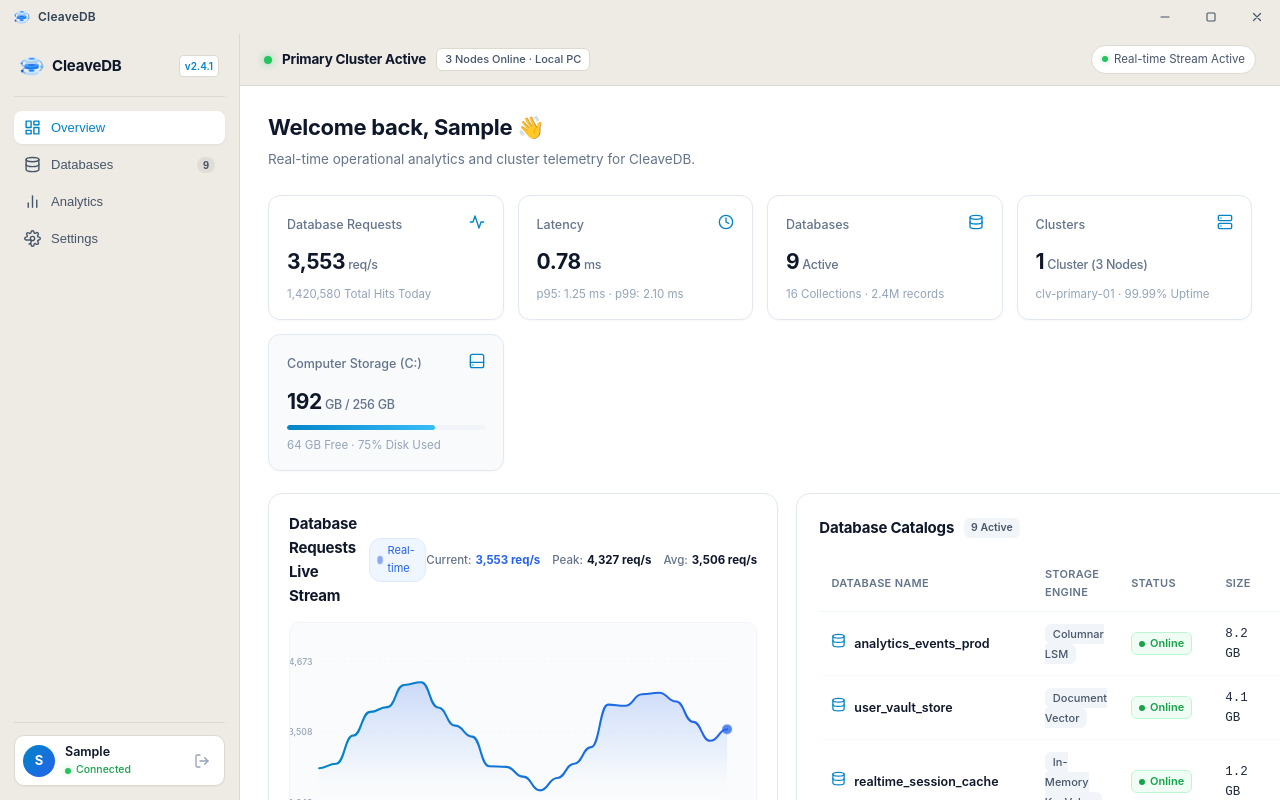
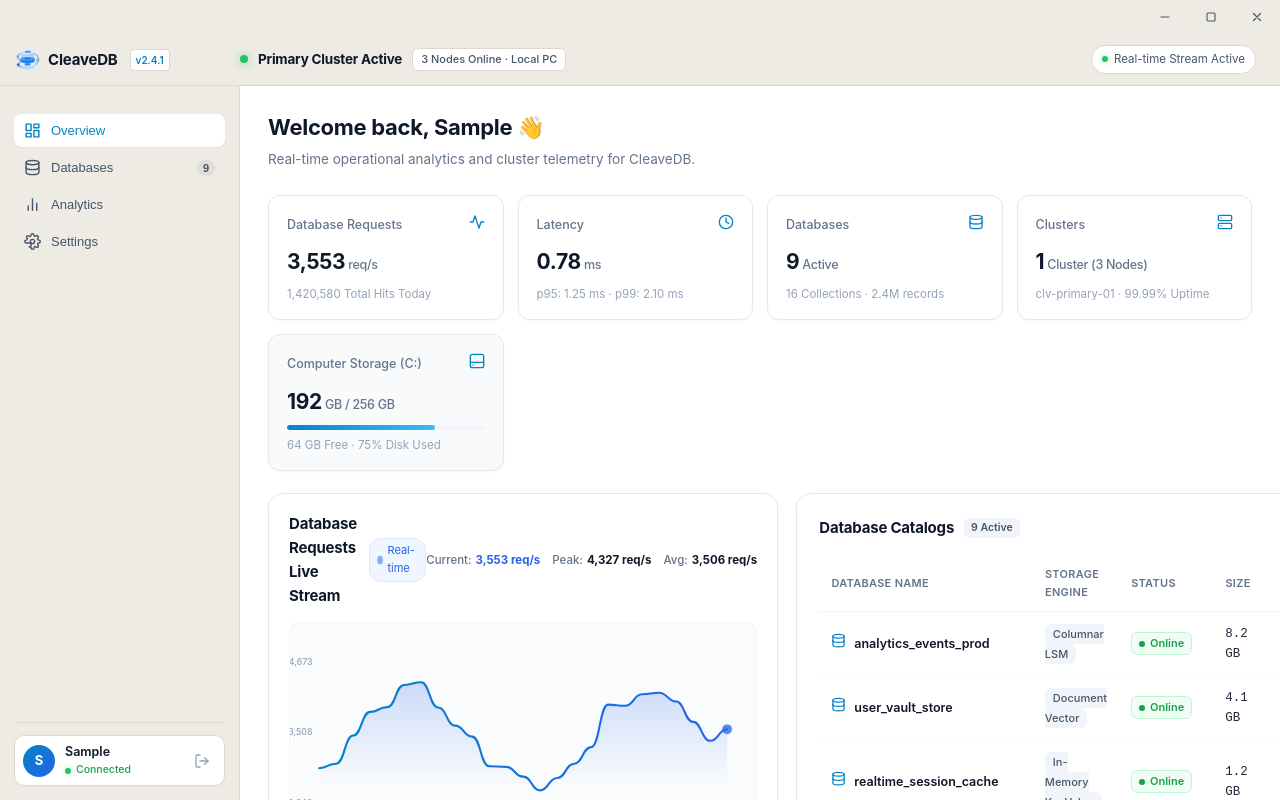
Before and after one commit to Tribrix23/cleave-gui, a React (Vite) app in the folder src/renderer/: page / in a window 1280 px wide. Both pictures are taken after typing "Sample", "Sample123" into the empty fields and a click on the button "Sign in". Built offline with nearby package versions, Linux system fonts and the light colour scheme.

Commit message:
feat: unify top header to remove sticking out vertical line, and remove titlebar logo/text after login

```diff
--- a/src/renderer/src/assets/main.css
+++ b/src/renderer/src/assets/main.css
@@ -748,9 +748,10 @@ body {
 
 .dashboard-container {
   display: flex;
+  flex-direction: column;
   width: 100%;
   height: 100%;
-  background-color: #ffffff;
+  background-color: #EEEBE5;
   animation: dashboardFadeIn 350ms cubic-bezier(0.16, 1, 0.3, 1) forwards;
 }
 
@@ -765,6 +766,15 @@ body {
   }
 }
 
+/* Main Workspace below unified header */
+.dashboard-workspace {
+  display: flex;
+  flex: 1;
+  height: calc(100% - 52px);
+  overflow: hidden;
+  background-color: #ffffff;
+}
+
 /* Sidebar - Isabelline #EEEBE5 */
 .dashboard-sidebar {
   width: 240px;
@@ -775,17 +785,9 @@ body {
   display: flex;
   flex-direction: column;
   justify-content: space-between;
-  padding: 16px 14px 14px;
+  padding: 14px 14px 14px;
   box-sizing: border-box;
   transition: background-color 280ms ease, border-color 280ms ease;
-}
-
-.sidebar-brand {
-  display: flex;
-  align-items: center;
-  justify-content: space-between;
-  padding: 4px 6px 18px;
-  border-bottom: 1px solid #ded9cf;
 }
 
 .sidebar-logo-group {
@@ -960,7 +962,7 @@ body {
   background-color: #ffffff;
 }
 
-/* Top Header - Isabelline #EEEBE5 */
+/* Unified Top Header - Isabelline #EEEBE5 */
 .dashboard-top-header {
   height: 52px;
   min-height: 52px;
@@ -968,9 +970,26 @@ body {
   display: flex;
   align-items: center;
   justify-content: space-between;
-  padding: 0 24px;
+  padding: 0 24px 0 16px;
   background-color: #EEEBE5;
+  box-sizing: border-box;
+  flex-shrink: 0;
   transition: background-color 280ms ease, border-color 280ms ease;
+}
+
+.header-brand-section {
+  display: flex;
+  align-items: center;
+  gap: 12px;
+  width: 224px;
+  min-width: 224px;
+}
+
+.header-status-section {
+  display: flex;
+  align-items: center;
+  justify-content: space-between;
+  flex: 1;
 }
 
 .header-status-group {
--- a/src/renderer/src/components/DashboardPage.tsx
+++ b/src/renderer/src/components/DashboardPage.tsx
@@ -286,9 +286,9 @@ export default function DashboardPage({ username, onSignOut }: DashboardPageProp
 
   return (
     <div className="dashboard-container">
-      {/* Left Sidebar */}
-      <aside className="dashboard-sidebar">
-        <div className="sidebar-brand">
+      {/* Unified Top Header: Spans Full Width Across the Window */}
+      <header className="dashboard-top-header">
+        <div className="header-brand-section">
           <div className="sidebar-logo-group">
             <img src={cleaveLogo} alt="CleaveDB Logo" className="sidebar-logo" />
             <span className="sidebar-brand-name">CleaveDB</span>
@@ -296,6 +296,26 @@ export default function DashboardPage({ username, onSignOut }: DashboardPageProp
           <span className="sidebar-badge">v2.4.1</span>
         </div>
 
+        <div className="header-status-section">
+          <div className="header-status-group">
+            <span className="cluster-indicator-dot" />
+            <span className="cluster-header-title">Primary Cluster Active</span>
+            <span className="cluster-region-pill">3 Nodes Online · Local PC</span>
+          </div>
+
+          <div className="header-actions">
+            <div className="cluster-health-badge">
+              <span className="status-dot-green" />
+              <span>Real-time Stream Active</span>
+            </div>
+          </div>
+        </div>
+      </header>
+
+      {/* Main Workspace below the unified header */}
+      <div className="dashboard-workspace">
+        {/* Left Sidebar */}
+        <aside className="dashboard-sidebar">
           <nav className="sidebar-nav">
             <button
               className={`nav-item ${activeTab === 'overview' ? 'active' : ''}`}
@@ -373,24 +393,6 @@ export default function DashboardPage({ username, onSignOut }: DashboardPageProp
             </div>
           </div>
         </aside>
-
-      {/* Main Content Area */}
-      <main className="dashboard-main-content">
-        {/* Streamlined Top Header */}
-        <header className="dashboard-top-header">
-          <div className="header-status-group">
-            <span className="cluster-indicator-dot" />
-            <span className="cluster-header-title">Primary Cluster Active</span>
-            <span className="cluster-region-pill">3 Nodes Online · Local PC</span>
-          </div>
-
-          <div className="header-actions">
-            <div className="cluster-health-badge">
-              <span className="status-dot-green" />
-              <span>Real-time Stream Active</span>
-            </div>
-          </div>
-        </header>
 
         {/* Dashboard Body Scrollable Area */}
         <div className="dashboard-body">
@@ -799,7 +801,7 @@ export default function DashboardPage({ username, onSignOut }: DashboardPageProp
             </section>
           </div>
         </div>
-      </main>
+      </div>
     </div>
   )
 }
--- a/src/renderer/src/components/TitleBar.tsx
+++ b/src/renderer/src/components/TitleBar.tsx
@@ -38,10 +38,12 @@ export default function TitleBar({ title = 'CleaveDB', isDashboard = false }: Ti
   return (
     <header className={`custom-titlebar ${isDashboard ? 'titlebar-dashboard' : ''}`}>
       <div className="titlebar-drag-region">
-        <div className="titlebar-branding">
-          <img src={cleaveLogo} alt="CleaveDB Logo" className="titlebar-icon" />
-          <span className="titlebar-title">{title}</span>
-        </div>
+        {!isDashboard && (
+          <div className="titlebar-branding">
+            <img src={cleaveLogo} alt="CleaveDB Logo" className="titlebar-icon" />
+            <span className="titlebar-title">{title}</span>
+          </div>
+        )}
       </div>
 
       <div className="titlebar-controls">
```
Lines whose indentation alone changed are shown as unchanged.
